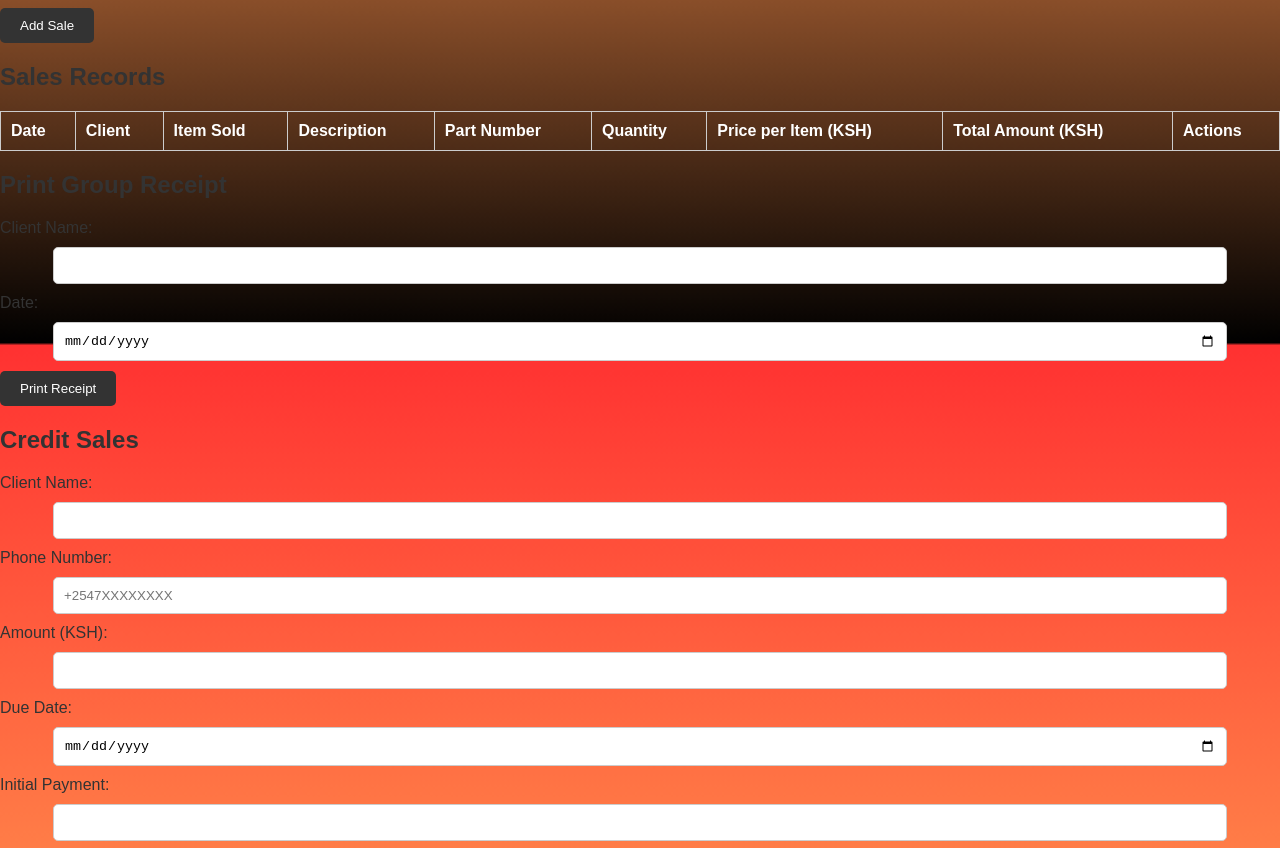
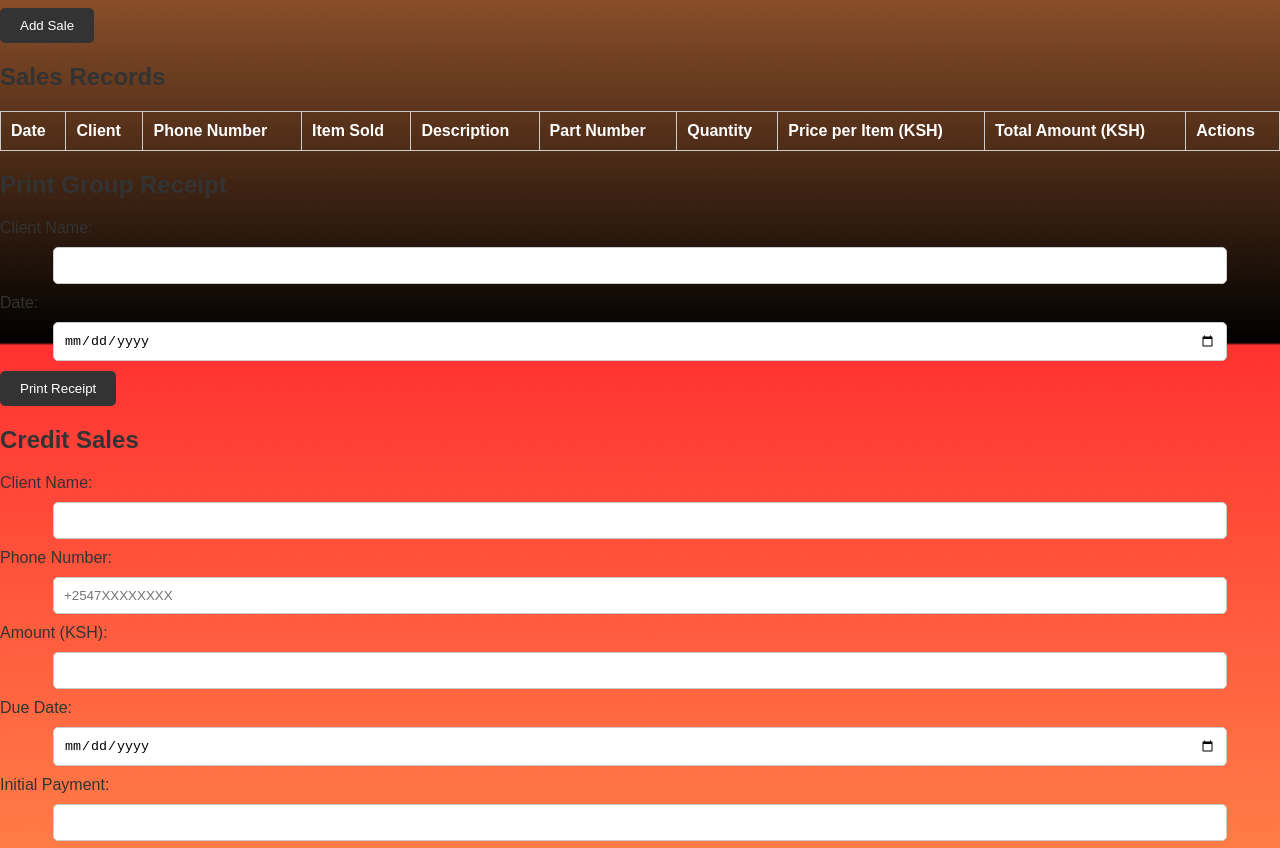
Before and after one commit to anitah31/chanjaautosytem, a website: page sales.html in a window 1280 px wide. Shown: the part 936-1784 px from the top of the page. Drawn offline with Linux system fonts and the light colour scheme; no server answers.

Commit message:
Update sales.html

```diff
--- a/sales.html
+++ b/sales.html
@@ -70,6 +70,7 @@
             <tr>
               <th>Date</th>
               <th>Client</th>
+               <th>Phone Number</th>
               <th>Item Sold</th>
               <th>Description</th>
               <th>Part Number</th>
```
